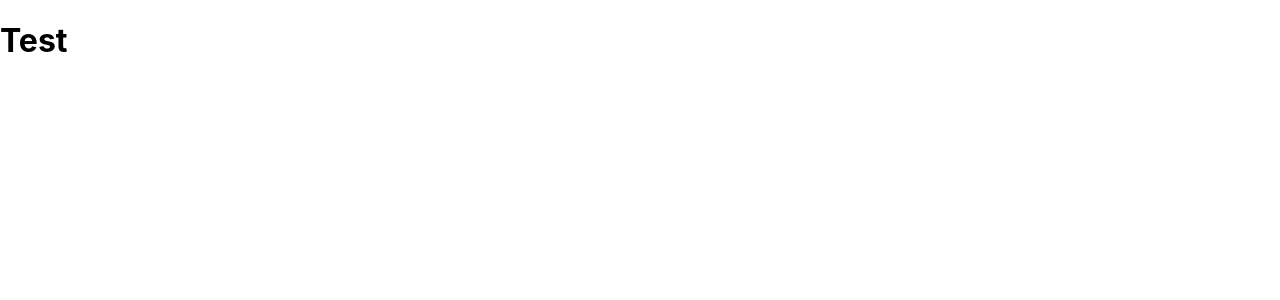
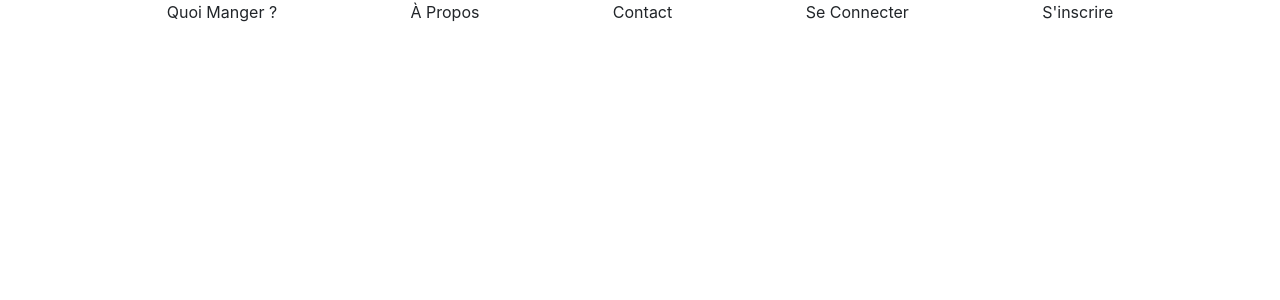
Before and after one commit to pdelpriore/cojemy-front, a React (Create React App) app: page / in a window 1280 px wide. Shown: the top 300 px of the page. Built offline with nearby package versions, Linux system fonts and the light colour scheme.

Commit message:
Prepare Navbar + install react-scroll and react-bootstrap

```diff
--- a/package.json
+++ b/package.json
@@ -6,9 +6,12 @@
     "@testing-library/jest-dom": "^4.2.4",
     "@testing-library/react": "^9.3.2",
     "@testing-library/user-event": "^7.1.2",
+    "bootstrap": "^4.4.1",
     "react": "^16.12.0",
+    "react-bootstrap": "^1.0.0-beta.16",
     "react-dom": "^16.12.0",
-    "react-scripts": "3.3.1"
+    "react-scripts": "3.3.1",
+    "react-scroll": "^1.7.16"
   },
   "scripts": {
     "start": "react-scripts start",
--- a/public/index.html
+++ b/public/index.html
@@ -24,6 +24,12 @@
       work correctly both with client-side routing and a non-root public URL.
       Learn how to configure a non-root public URL by running `npm run build`.
     -->
+    <link
+      rel="stylesheet"
+      href="https://maxcdn.bootstrapcdn.com/bootstrap/4.3.1/css/bootstrap.min.css"
+      integrity="sha384-ggOyR0iXCbMQv3Xipma34MD+dH/1fQ784/j6cY/iJTQUOhcWr7x9JvoRxT2MZw1T"
+      crossorigin="anonymous"
+    />
     <title>React App</title>
   </head>
   <body>
--- /dev/null
+++ b/src/components/navbar/Navbar.js
@@ -0,0 +1,32 @@
+import React from "react";
+import { capitalize } from "../../util/Util";
+import { Nav, Container, Row, Col } from "react-bootstrap";
+
+const navItems = [
+  { name: "quoi manger ?" },
+  { name: "à propos" },
+  { name: "contact" },
+  { name: "se connecter" },
+  { name: "s'inscrire" }
+];
+
+const Navbar = () => {
+  const menu = navItems.map(item => (
+    <Nav.Item as="li" key={item.name}>
+      {capitalize(item.name)}
+    </Nav.Item>
+  ));
+  return (
+    <Container>
+      <Row>
+        <Col md={12}>
+          <Nav fill as="ul">
+            {menu}
+          </Nav>
+        </Col>
+      </Row>
+    </Container>
+  );
+};
+
+export default Navbar;
--- a/src/index.css
+++ b/src/index.css
@@ -1,5 +1,6 @@
 body {
   margin: 0;
+  padding: 0;
   font-family: -apple-system, BlinkMacSystemFont, "Segoe UI", "Roboto", "Oxygen",
     "Ubuntu", "Cantarell", "Fira Sans", "Droid Sans", "Helvetica Neue",
     sans-serif;
--- /dev/null
+++ b/src/util/Util.js
@@ -0,0 +1,7 @@
+export const capitalize = text => {
+  return text
+    .toLowerCase()
+    .split(" ")
+    .map(word => word.charAt(0).toUpperCase() + word.slice(1))
+    .join(" ");
+};
--- a/src/views/main/App.js
+++ b/src/views/main/App.js
@@ -1,10 +1,14 @@
 import React from "react";
+import { Container } from "react-bootstrap";
+import Navbar from "../../components/navbar/Navbar";
 
 const App = () => {
   return (
-    <div>
-      <h1>Test</h1>
-    </div>
+    <>
+      <Container>
+        <Navbar />
+      </Container>
+    </>
   );
 };
 
```
Also changed, not shown: 1 other file (tests, documents, lock files or other folders).
